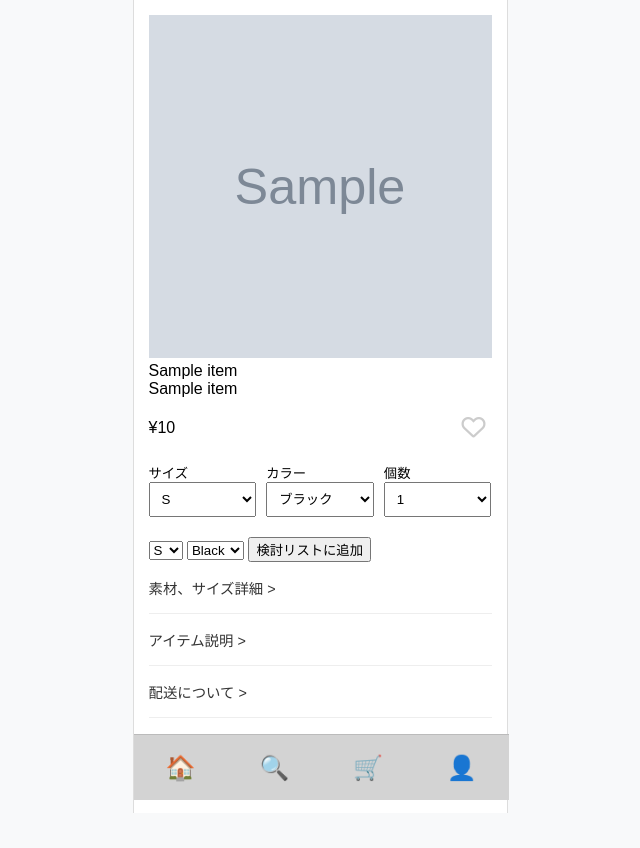
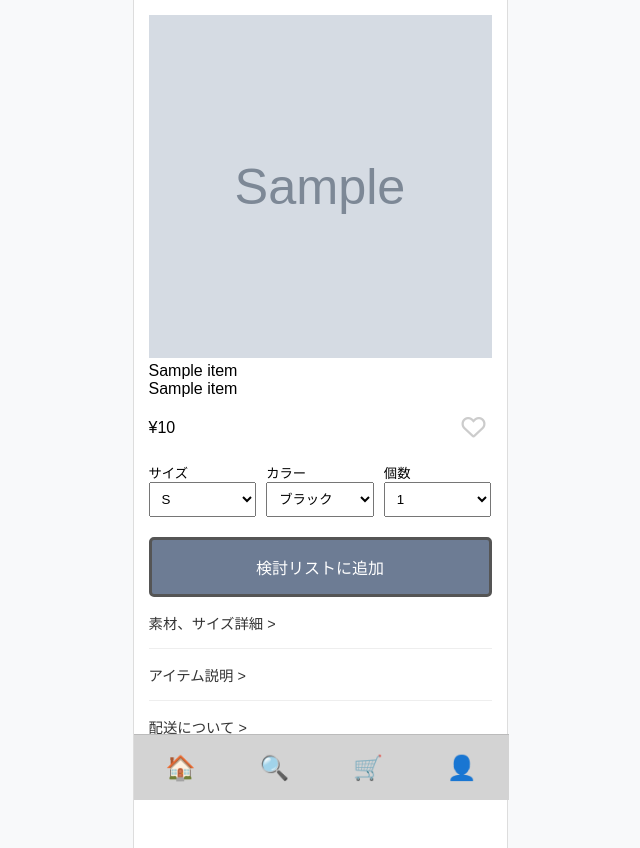
Before and after one commit to Omochimochimochimochi/Daily-closet, a Django app: page /item/1/ in a window 1280 px wide. Shown: the whole page, without its empty margins (320-960 px from the left). Before the commit the page ends 813 px from the top, so only its background shows below. Run offline with Django 5.2, Linux system fonts and the light colour scheme; tables that the repository leaves empty hold one stand-in row (values such as "Sample post"); grey boxes marked "Sample" are stand-in pictures.

Commit message:
連打の操作を行えないように修正

```diff
--- a/closet/templates/closet/item_detail.html
+++ b/closet/templates/closet/item_detail.html
@@ -61,21 +61,11 @@
         border-color: #333; /* マウスを乗せると少し濃くなる */
     }
 </style>
+<form id="add-to-list-form" action="{% url 'closet:add_to_consideration' item.id %}" method="POST">
+    {% csrf_token %}
+    <button type="submit" id="submit-btn" class="add-to-cart-btn">検討リストに追加</button>
+</form>
 
-<form action="{% url 'closet:add_to_consideration' item.id %}" method="POST">
-    {% csrf_token %}
-    <select name="size">
-        <option value="S">S</option>
-        <option value="M">M</option>
-    </select>
-
-    <select name="color">
-        <option value="Black">Black</option>
-        <option value="White">White</option>
-    </select>
-
-    <button type="submit">検討リストに追加</button>
-</form>
         <a id="open-modal" class="menu-link">素材、サイズ詳細 ></a>
         <a href="#" class="menu-link">アイテム説明 ></a>
         <a href="#" class="menu-link">配送について ></a>
@@ -117,7 +107,17 @@ document.addEventListener("DOMContentLoaded", () => {
         modals.forEach(m => { if (e.target == m) m.style.display = "none"; });
     });
 
-    // 2. お気に入りボタンの制御
+    // 2. 検討リスト追加ボタンの連打防止
+    const form = document.getElementById('add-to-list-form');
+    const btn = document.getElementById('submit-btn');
+    if (form && btn) {
+        form.addEventListener('submit', function() {
+            btn.disabled = true;
+            btn.innerText = '追加中...';
+        });
+    }
+
+    // 3. お気に入りボタンの制御
     const heartBtn = document.getElementById('heart-btn');
     if (heartBtn) {
         heartBtn.addEventListener('click', function() {
@@ -131,10 +131,7 @@ document.addEventListener("DOMContentLoaded", () => {
                     'Content-Type': 'application/json'
                 },
             })
-            .then(r => {
-                if (!r.ok) throw new Error('Network response was not ok');
-                return r.json();
-            })
+            .then(r => r.json())
             .then(data => {
                 if (data.status === 'success') {
                     const icon = btn.querySelector('i');
@@ -151,7 +148,6 @@ document.addEventListener("DOMContentLoaded", () => {
         });
     }
 });
-
 </script>
 
 <div id="description-modal" class="modal">
```
Also changed, not shown: closet/migrations/0010_remove_considerationitem_added_at_and_more.py (added).
